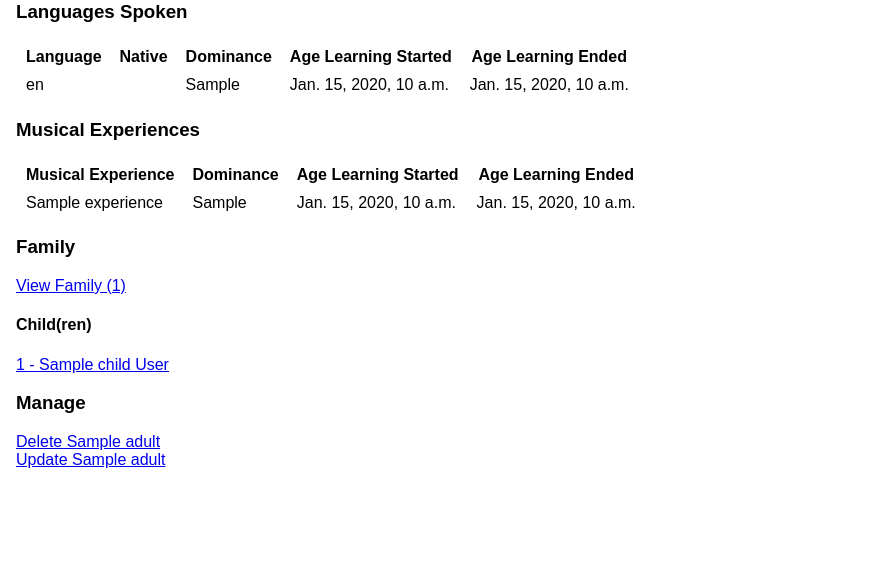
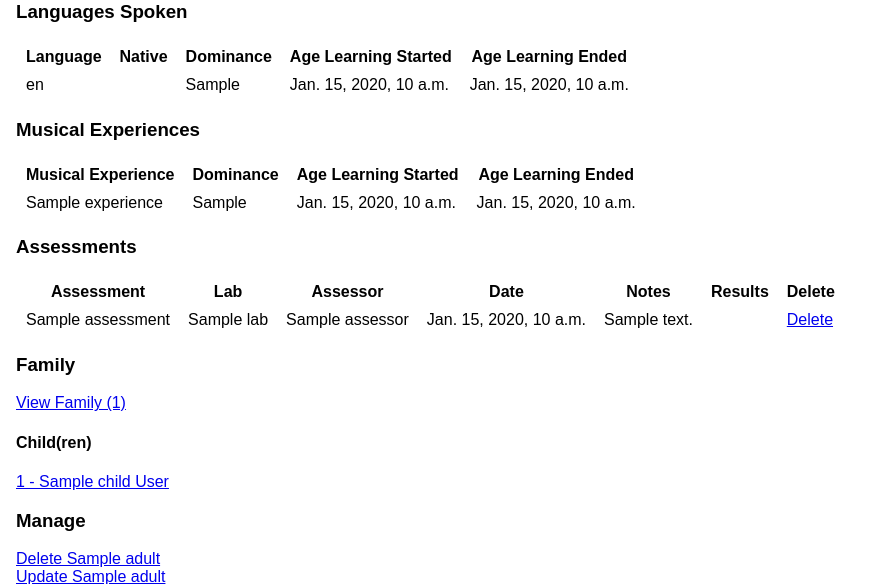
Before and after one commit to LLDL/LingDB, a Django app: template lingdb/templates/ParticipantDB/adult_detail.html in a window 1280 px wide. Shown: the part 487-1071 px from the top of the page, without its empty margins (0-882 px from the left). Before the commit the page ends 955 px from the top, so only its background shows below. Run offline with Django 3.2, Linux system fonts and the light colour scheme; the template is opened without the code that fills it: most values are stand-ins (such as "Sample title", 1, 10 or a date in 2020).

Commit message:
prelim assessment results visible and deletable from adult_template

```diff
--- a/lingdb/templates/ParticipantDB/adult_detail.html
+++ b/lingdb/templates/ParticipantDB/adult_detail.html
@@ -99,6 +99,45 @@
                 </tbody>
             </table>
         {% endif %}
+        {% if assessment_participations.count > 0 %}
+            <h3>Assessments</h3>
+            <table>
+                <thead>
+                    <tr>
+                        <th class="field_name">Assessment</th>
+                        <th class="field_name">Lab</th>
+                        <th class="field_name">Assessor</th>
+                        <th class="field_name">Date</th>
+                        <th class="field_name">Notes</th>
+                        <th class="field_name">Results</th>
+                        <th class="field_name">Delete</th>
+                    </tr>
+                </thead>
+
+                <tbody>
+                    {% for participation in assessment_participations %}
+                        <tr>
+                            <td class="field_value">{{participation.assessment}}</td>
+                            <td class="field_value">{{participation.assessment.lab}}</td>
+                            <td class="field_value">{{participation.assessor}}</td>
+                            <td class="field_value">{{participation.date}}</td>
+                            <td class="field_value">{{participation.notes}}</td>
+                            <td class="field_value">
+                            {% for part in all_scores.items %}
+                                    {% comment %} {{part}} {% endcomment %}
+                                {% if part.0 == participation.id %}
+                                    {% for field in part.1%}
+                                        {{field.assessment_field.field_name}}: {{field.score}}<br>
+                                    {% endfor %}
+                                {% endif %}
+                            {%endfor%}
+                            </td>
+                            <td class="field_value"><a href="{% url 'delete_assessment_run' assessment_run_id=participation.id %}">Delete</a></td>
+                        </tr>
+                    {% endfor %}
+                </tbody>
+            </table>
+        {% endif %}
 
         {% if family %}
             <h3>Family</h3>
```
Also changed, not shown: lingdb/ParticipantDB/views.py (+15 -2 lines).
